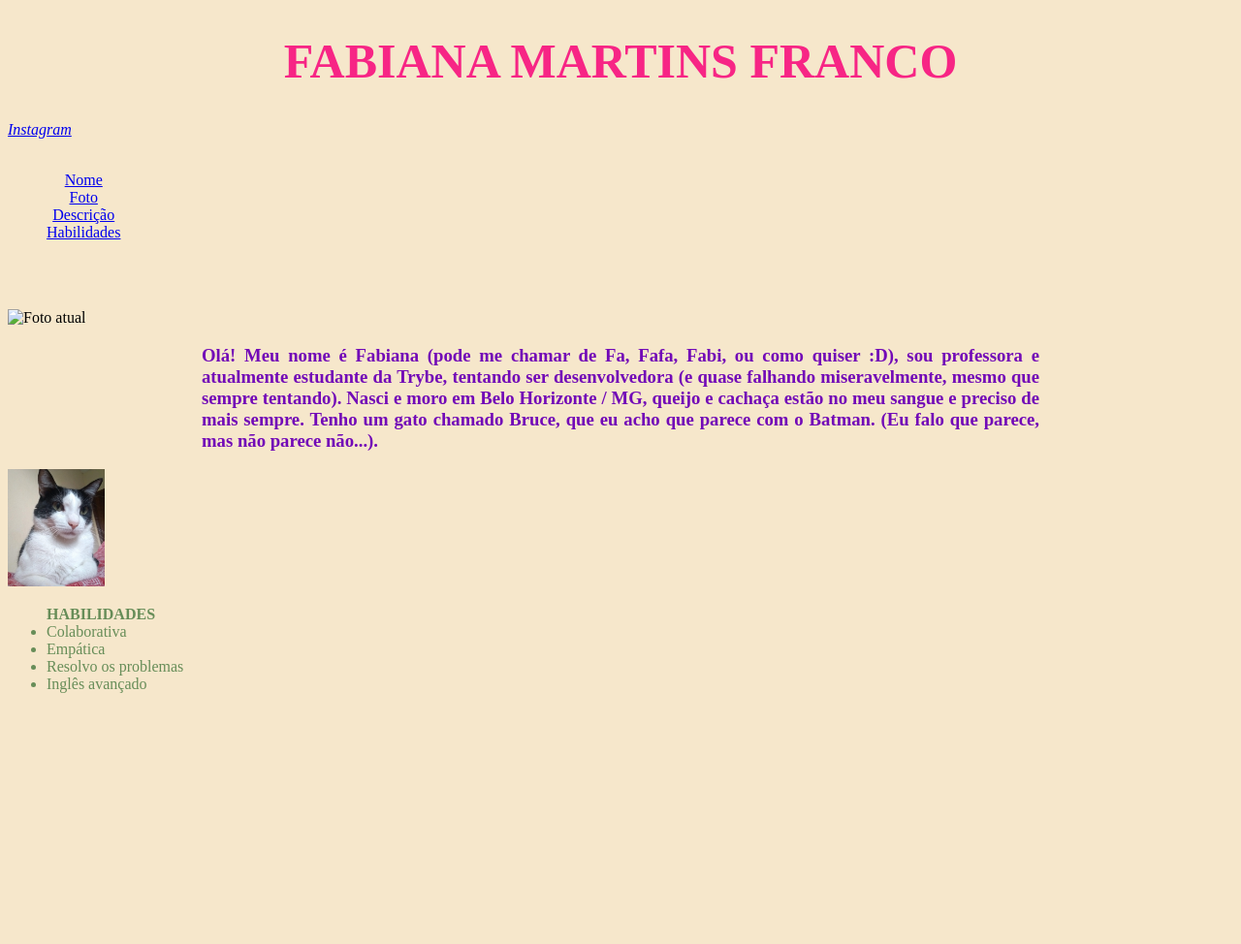
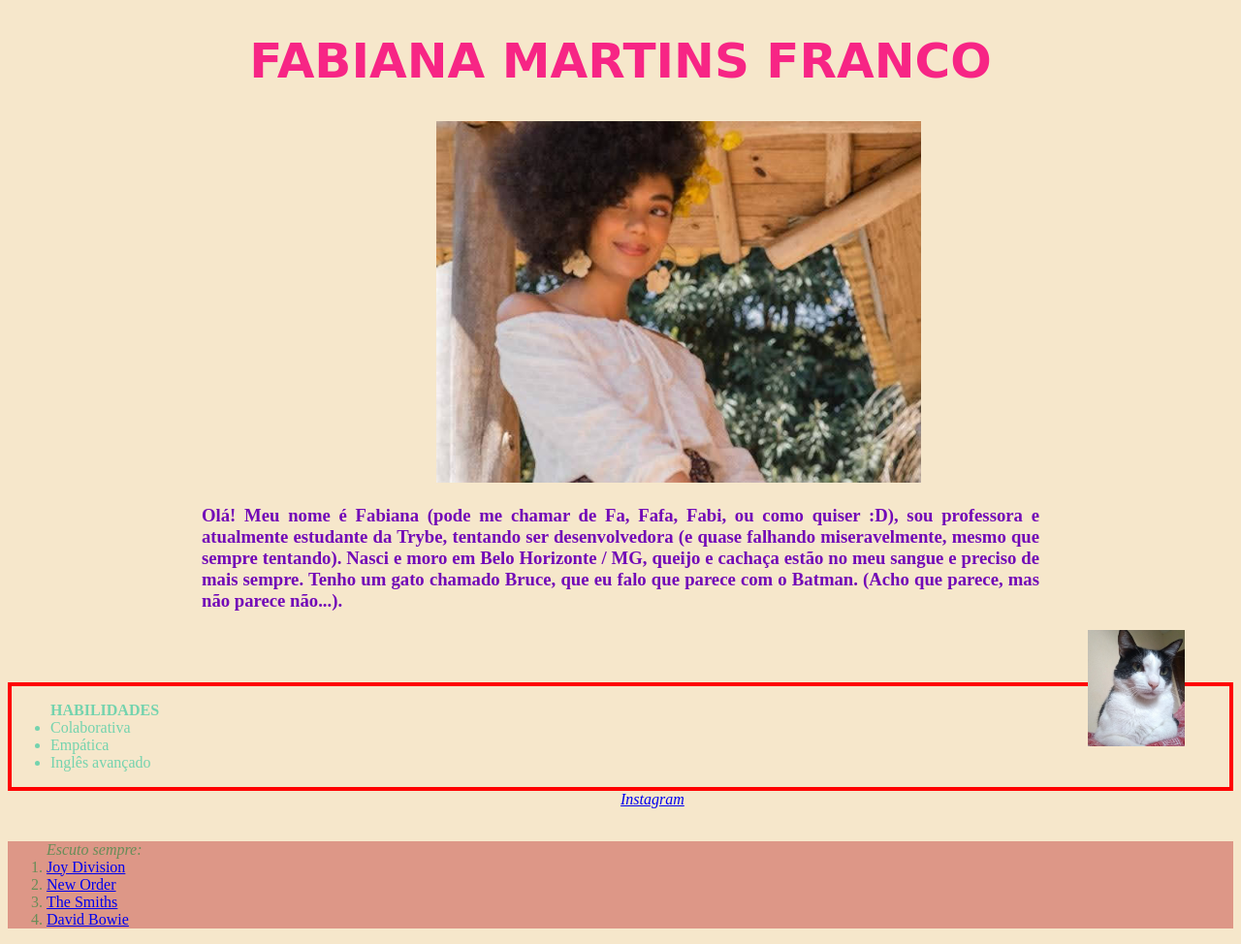
Before and after one commit to martinsfaah/Trybe, a plain HTML site: page portfolio/index.html in a window 1280 px wide. Shown: the whole page at 97% size. Before the commit the page ends 800 px from the top, so only its background shows below. Drawn offline with Linux system fonts and the light colour scheme; a web font is replaced by a local one.

Commit message:
fim do bloco 3

```diff
--- a/portfolio/index.html
+++ b/portfolio/index.html
@@ -7,24 +7,28 @@
 	</head>
 	<body>
 		<h1 id="Nome"> FABIANA MARTINS FRANCO </h1>
-    <a id="insta" href="https://www.instagram.com/martinsfaah/" target="_blank"> <em> Instagram</em></a><br><br>
-		<ol id="listaMenu">
-			<li> <a href="#Nome"> Nome </a></li>
-			<li> <a href="#Foto"> Foto </a></li>
-			<li> <a href="#Descrição"> Descrição </a></li>
-			<li> <a href="#Habilidades"> Habilidades </a></li>
-		</ol><br><br><br><br>
-	  <img id="Foto" src="IMG_20190906_104504_677 .jpg" alt="Foto atual" width="500px" />
+			<link rel="preconnect" href="https://fonts.googleapis.com">
+			<link rel="preconnect" href="https://fonts.gstatic.com" crossorigin>
+			<link href="https://fonts.googleapis.com/css2?family=Zen+Tokyo+Zoo&display=swap" rel="stylesheet">
+	  <img id="Foto" src="IMG_20190906_104504_677.jpg" alt="Foto atual" width="500px" />
 		<h3 id="Descrição">Olá! Meu nome é Fabiana (pode me chamar de Fa, Fafa, Fabi, ou como quiser :D), sou professora e atualmente estudante da <strong>Trybe</strong>, tentando ser desenvolvedora (e quase falhando
-			miseravelmente, mesmo que sempre tentando). Nasci e moro em Belo Horizonte / MG, queijo e cachaça estão no meu sangue e preciso de mais sempre. Tenho um gato chamado Bruce, que eu acho que parece
-			com o Batman. (Eu falo que parece, mas não parece não...).</h3>
-	  <img id="Foto" src="IMG_20200121_104507974.jpg" alt="Gato" width="100px" />
-    <br>
-	  <ul id="Habilidades"><STRONG> HABILIDADES</STRONG>
+			miseravelmente, mesmo que sempre tentando). Nasci e moro em Belo Horizonte / MG, queijo e cachaça estão no meu sangue e preciso de mais sempre. Tenho um gato chamado Bruce, que eu falo que parece
+			com o Batman. (Acho que parece, mas não parece não...).</h3>
+		<img id="Gato" src="IMG_20200121_104507974.jpg" alt="Gato" width="100px" />
+		<br><br><br>
+	  <section>
+			<ul id="Habilidades"><STRONG> HABILIDADES</STRONG>
 			<li>Colaborativa</li>
 			<li>Empática</li>
-			<li>Resolvo os problemas</li>
-		<li>Inglês avançado</li>
-		</ul>
+			<li>Inglês avançado</li>
+		  </ul>
+		</section>
+		<a id="insta" href="https://www.instagram.com/martinsfaah/" target="_blank"> <em> Instagram</em></a><br><br>
+		<ol id="Gosto"><em>Escuto sempre:</em>
+			<li><a id="Division" href="https://www.youtube.com/watch?v=1EdUjlawLJM&ab_channel=JoyDivision" target="_blank" > Joy Division </a></li>
+			<li><a id="Order" href="https://www.youtube.com/watch?v=mfI1S0PKJR8&ab_channel=NewOrder" target="_blank" > New Order </a></li>
+			<li><a id="Smiths" href="https://www.youtube.com/watch?v=hnpILIIo9ek&ab_channel=TheSmiths" target="_blank" > The Smiths </a></li>
+			<li><a id="Bowie" href="https://www.youtube.com/watch?v=iYYRH4apXDo&ab_channel=DavidBowie" target="_blank" > David Bowie </a></li>
+		</ol>
 	</body>
 </html>
--- a/portfolio/style.css
+++ b/portfolio/style.css
@@ -1,28 +1,37 @@
+
   body{
 		background-color: rgb(246, 231, 203);
-  }
-  #insta{
-    color: rgb;
-    font-family: "Montserrat";
-    margin-left: 0%;
-    text-align: center;
-
   }
 	#Nome{
 		color: rgb(247, 37, 133);
 		font-size: 50px;
-    font-family: "Zen Tokyo Zoo";
+    font-family: 'Zen Tokyo Zoo', cursive;
     text-align: center;
 	}
-	#listaMenu{
-    color: rgb(116, 211, 174);
-    display:inline-block;
-    list-style-type: none;
+  #insta{
+    color: rgb (247, 37, 133);
     font-family: "Montserrat";
+    margin-left: 50%;
     text-align: center;
   }
-  #foto{
+  #Foto{
+    margin-left: 35%;
+  }
+  #Menu ul li{
+    display: inline-block;
+  }
+  #Menu ul{
     text-align: center;
+  }
+  #Menu ul li a{
+    color: rgb(116, 211, 174);
+    font-size: 32px;
+    font-family: "Montserrat";
+    text-decoration: none;
+  }
+  #Gato{
+    float: right;
+    margin-right: 50px;
   }
   h3{
 		color: rgb(114, 9, 183);
@@ -31,7 +40,13 @@
     padding-left: 200px;
     padding-right: 200px;
   }
-  #Habilidades{
+  section{
+    color: rgb(116, 211, 174);
+    font-family: "Montserrat";
+    border: 4px solid red;
+  }
+  #Gosto{
     color: rgb(103, 141, 88);
+    background-color: rgb(221, 151, 135);
     font-family: "Montserrat";
   }
```
Also changed, not shown: portfolio/PALETA DE CORES 4.txt (added), portfolio/paleta4.edit.png (added).
